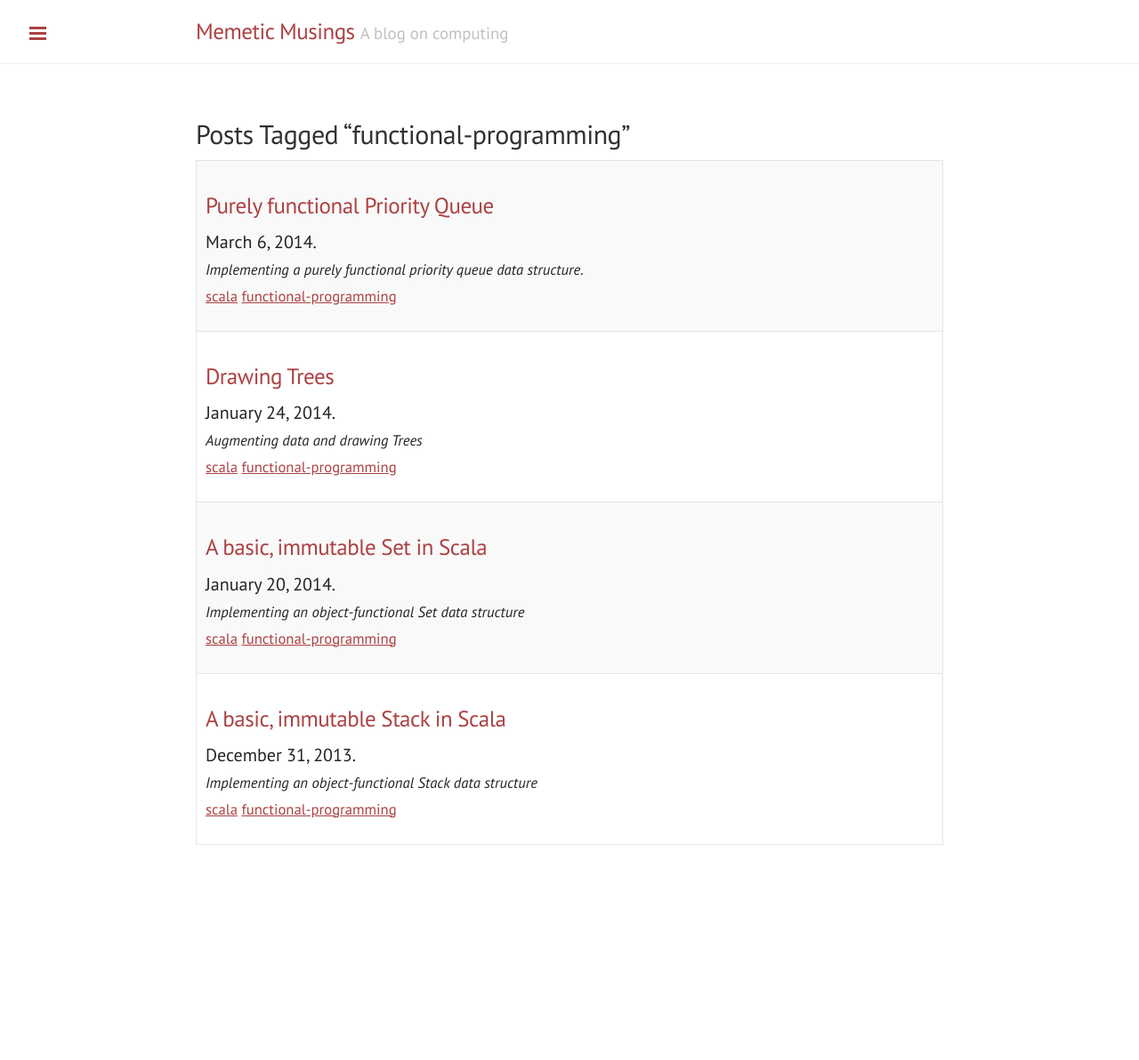
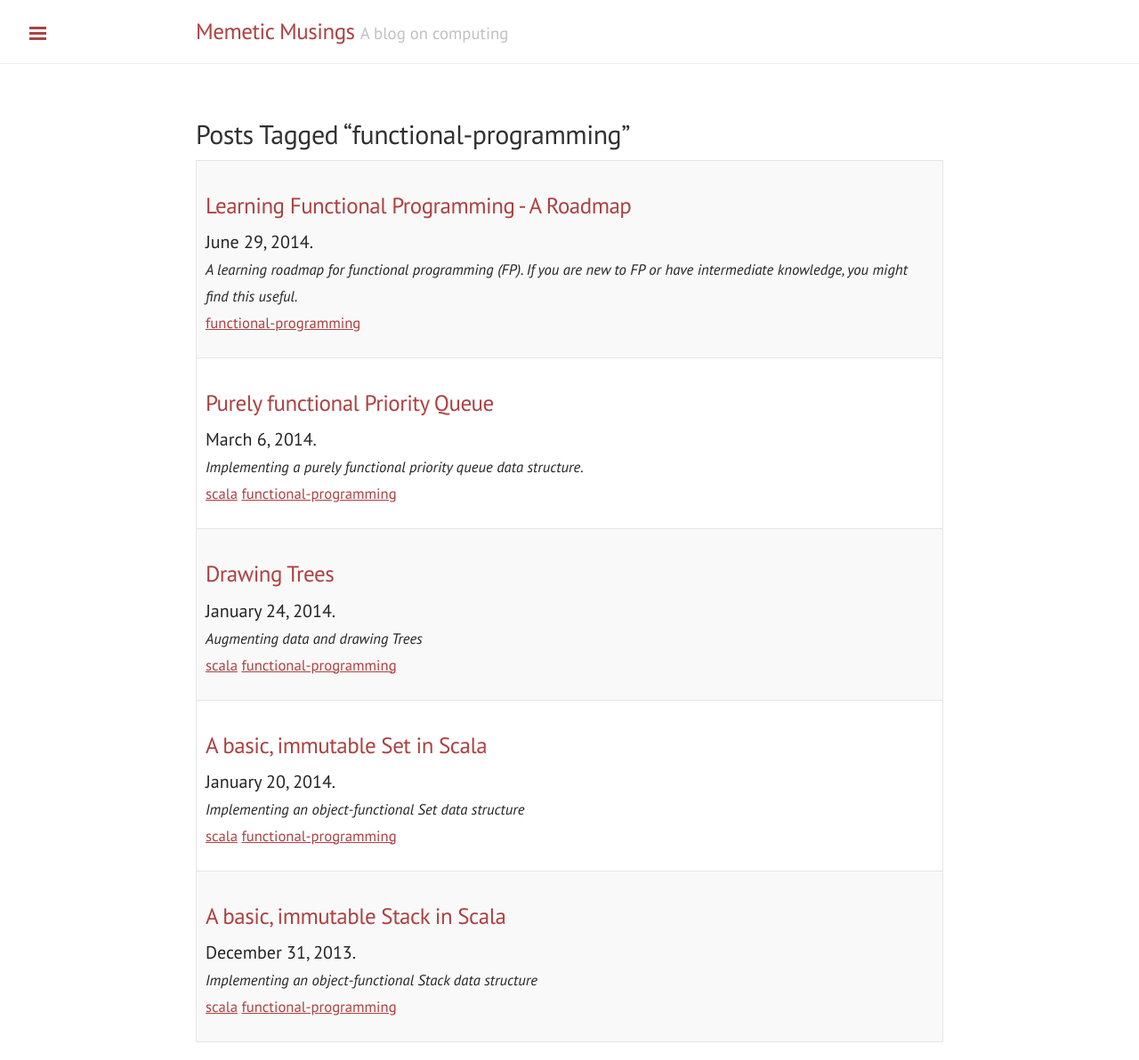
Before and after one commit to amitdev/amitdev.github.io, a Jekyll site: the page tags/functional-programming/index.html, which Jekyll copies as it is, in a window 1280 px wide. Shown: the whole page at 89% size. Built offline with Jekyll 4.4.1, drawn with Linux system fonts in a browser that asks for light colours; some web fonts are replaced; Markdown is read by kramdown in place of the engine named in the settings; comment, search, counter and statistics services are not loaded; before the commit the page ends 970 px from its top, so only the background shows below that.

Commit message:
learning fp

```diff
--- a/tags/functional-programming/index.html
+++ b/tags/functional-programming/index.html
@@ -18,6 +18,7 @@
   <link rel="stylesheet" href="/public/css/poole.css">
   <link rel="stylesheet" href="/public/css/syntax.css">
   <link rel="stylesheet" href="/public/css/hyde.css">
+  <link type="text/css" rel="stylesheet" href="http://fast.fonts.com/cssapi/d70ca5cd-778e-48cc-9e59-6b276425c670.css"/>
   <link rel="stylesheet" href="http://fonts.googleapis.com/css?family=PT+Sans:400,400italic,700|Abril+Fatface">
 
   <!-- Icons -->
@@ -29,53 +30,76 @@
 </head>
 
 
-  <body>
+  <body class="theme-base-08">
 
-    <div class="sidebar">
-  <div class="container sidebar-sticky">
-    <div class="sidebar-about">
-      <h2>Memetic Musings</h2>
+    <!-- Target for toggling the sidebar `.sidebar-checkbox` is for regular
+     styles, `#sidebar-checkbox` for behavior. -->
+<input type="checkbox" class="sidebar-checkbox" id="sidebar-checkbox">
+
+<!-- Toggleable sidebar -->
+<div class="sidebar" id="sidebar">
+    <div class="sidebar-item">
 <p><img src="http://www.gravatar.com/avatar/e2058301b63bed4e6be9b2d5a7314f3b.png" alt="Amit Dev" class="img-rounded floatLeft" />
 
       <p>Life long learner. Eclectic. Likes to read, code, play badminton.</p>
       <a href="https://twitter.com/amitdevr" class="twitter-follow-button" data-link-color="#0069D6" data-show-count="false">Follow @amitdevr</a>
     </div>
 
-    <ul class="sidebar-nav">
-      <li class="sidebar-nav-item">
+      <div class="sidebar-nav-item">
         <a href="/">Home</a>
-      </li>
-      <li class="sidebar-nav-item"><a href="https://github.com/amitdev">GitHub projects</a></li>
-      <li class="sidebar-nav-item"><a href="http://www.linkedin.com/profile/view?id=94539442">LinkedIn profile</a></li>
-      <li class="sidebar-nav-item">Tags
+      </div>
+      <div class="sidebar-nav-item"><a href="https://github.com/amitdev">GitHub projects</a></div>
+      <div class="sidebar-nav-item"><a href="http://www.linkedin.com/profile/view?id=94539442">LinkedIn profile</a></div>
+      <div class="sidebar-item">Tags
 <ul>
+
+	<li><a href="/tags/general">general</a></li>
 
 	<li><a href="/tags/functional-programming">functional-programming</a></li>
 
 	<li><a href="/tags/scala">scala</a></li>
 
-	<li><a href="/tags/general">general</a></li>
+</ul>
+      </div>
 
-</ul>
-      </li>
 
-    </ul>
-
-    <p>&copy; 2014. All rights reserved. <small>Based on theme from <a href="http://hyde.getpoole.com">Hyde</a>.</small></p>
+    <p>2014. All lefts unreserved. <small>Based on theme from <a href="http://lanyon.getpoole.com">Lanyon</a>.</small></p>
   </div>
 </div>
-
 <!-- Twitter -->
 <script>!function(d,s,id){var js,fjs=d.getElementsByTagName(s)[0];if(!d.getElementById(id)){js=d.createElement(s);js.id=id;js.src="//platform.twitter.com/widgets.js";fjs.parentNode.insertBefore(js,fjs);}}(document,"script","twitter-wjs");</script>
 
 
+    <!-- Wrap is the content to shift when toggling the sidebar. We wrap the
+         content to avoid any CSS collisions with our real content. -->
+    <div class="wrap">
+      <div class="masthead">
+        <div class="container">
+          <h3 class="masthead-title">
+            <a href="/" title="Home">Memetic Musings</a>
+            <small>A blog on computing</small>
+          </h3>
+        </div>
+      </div>
 
-
-    <div class="content container">
-      <div class="span6 columns">
+      <div class="container content">
+        <div class="span6 columns">
 	<h2>Posts Tagged &ldquo;functional-programming&rdquo;</h2>
 	<table class="table table-striped">
 	  <tbody>
+
+
+
+		<tr>
+		  <td>
+			<h3><a href="/coding/2014/06/29/Learning-Functional-Programming/">Learning Functional Programming - A Roadmap</a></h3>
+			<p>June 29, 2014. <a href="http://amitdev.github.io/coding/2014/06/29/Learning-Functional-Programming/#disqus_thread" data-disqus-identifier="/coding/2014/06/29/Learning-Functional-Programming/"></a>
+			<br/><small><i>A learning roadmap for functional programming (FP). If you are new to FP or have intermediate knowledge, you might find this useful.</i></small>
+			<br/><small><i class="icon-tags"></i>  <a href="/tags/functional-programming" title="View posts tagged with &quot;functional-programming&quot;"><u>functional-programming</u></a>    </small></p>
+		  </td>
+		</tr>
+
+
 
 
 
@@ -146,7 +170,10 @@
 </div>
 
 
+      </div>
     </div>
+
+    <label for="sidebar-checkbox" class="sidebar-toggle"></label>
 
 <!-- disqus -->
 	<script type="text/javascript">
```
Also changed, not shown: _posts/2014-06-29-Learning-Functional-Programming.markdown (added, +70 -0 lines), tags/general/index.html (+39 -21 lines), tags/scala/index.html (+39 -21 lines).
